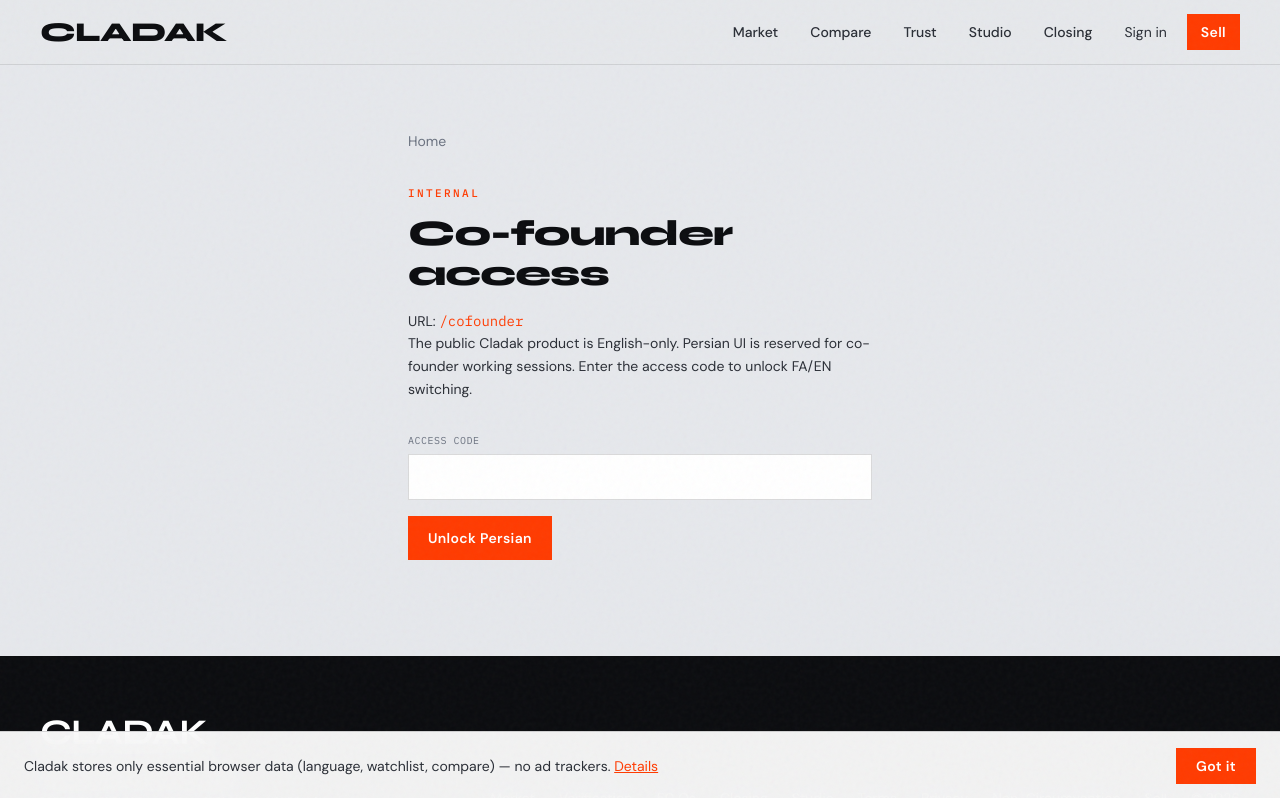
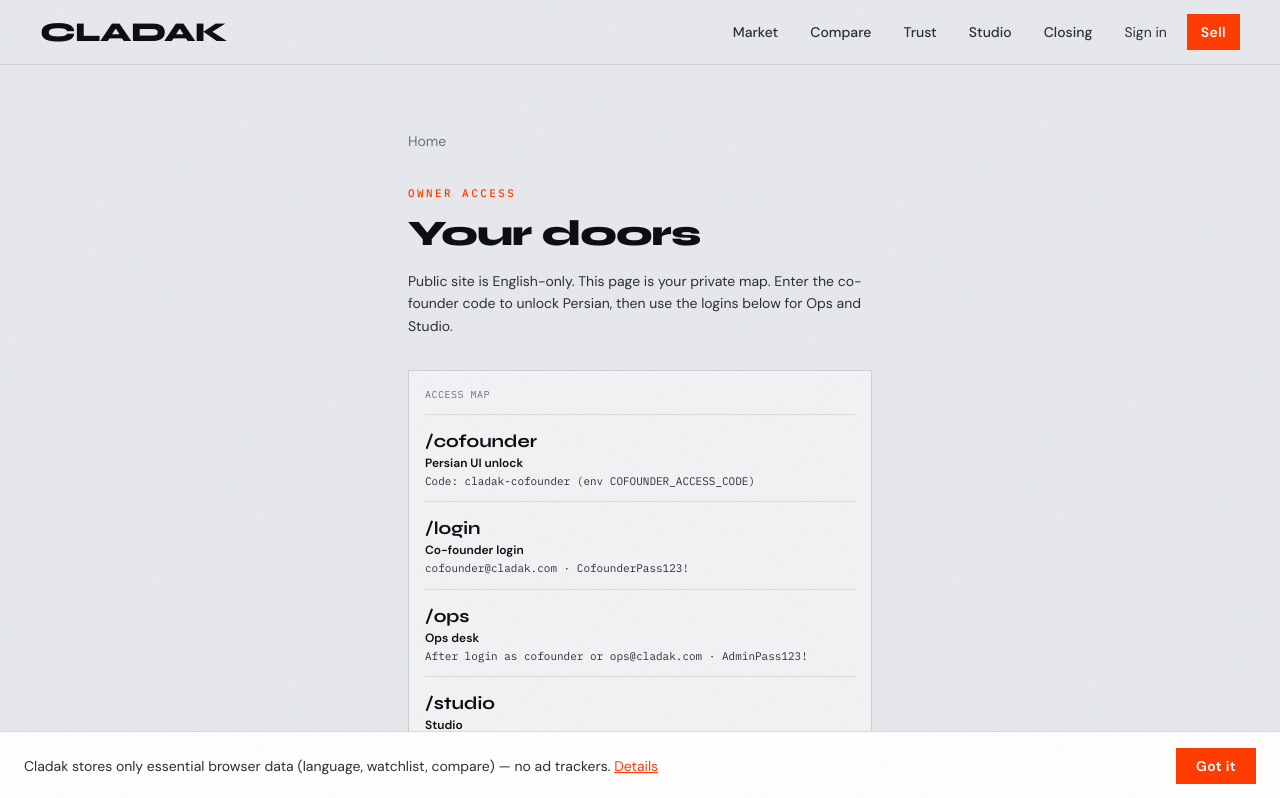
Before and after one commit to mmhaidari2-hash/another-breath, a Next.js app: page /cofounder in a window 1280 px wide. Shown: the top 798 px of the page. Built offline with nearby package versions, Linux system fonts and the light colour scheme.

Commit message:
Surface and reset owner access map on /cofounder
Make co-founder doors, logins, and ops paths explicit on the owner
page, document credentials in OWNER_ACCESS.md, and link Owner in the footer.

Co-authored-by: mmhaidari2-hash <mmhaidari2-hash@users.noreply.github.com>

```diff
--- a/src/components/CofounderGate.tsx
+++ b/src/components/CofounderGate.tsx
@@ -3,6 +3,29 @@
 import { useState } from 'react';
 import Link from 'next/link';
 import { useLang } from '@/components/LanguageProvider';
+
+const OWNER_DOORS = [
+  {
+    title: 'Persian UI unlock',
+    path: '/cofounder',
+    detail: 'Code: cladak-cofounder (env COFOUNDER_ACCESS_CODE)',
+  },
+  {
+    title: 'Co-founder login',
+    path: '/login',
+    detail: 'cofounder@cladak.com · CofounderPass123!',
+  },
+  {
+    title: 'Ops desk',
+    path: '/ops',
+    detail: 'After login as cofounder or ops@cladak.com · AdminPass123!',
+  },
+  {
+    title: 'Studio',
+    path: '/studio',
+    detail: 'Seller + operator workspace',
+  },
+] as const;
 
 export default function CofounderGate() {
   const { unlockCofounder, lockCofounder, cofounder, setLang } = useLang();
@@ -28,29 +51,59 @@ export default function CofounderGate() {
     setOk(true);
   };
 
+  const unlocked = cofounder || ok;
+
   return (
     <main className="pb-24 pt-16">
       <div className="mx-auto max-w-lg px-4 sm:px-6">
         <Link href="/" className="text-sm text-coal-mute hover:text-coal">
           Home
         </Link>
-        <p className="eyebrow mt-8">Internal</p>
+        <p className="eyebrow mt-8">Owner access</p>
         <h1 className="mt-3 font-display text-4xl font-extrabold tracking-tight">
-          Co-founder access
+          Your doors
         </h1>
         <p className="mt-4 text-sm leading-relaxed text-coal-soft">
-          URL: <code className="text-signal">/cofounder</code>
-          <br />
-          The public Cladak product is English-only. Persian UI is reserved for co-founder working
-          sessions. Enter the access code to unlock FA/EN switching.
+          Public site is English-only. This page is your private map. Enter the co-founder code
+          to unlock Persian, then use the logins below for Ops and Studio.
         </p>
 
-        {cofounder || ok ? (
+        <div className="mt-8 space-y-3 border border-coal/15 bg-stone-soft p-4">
+          <p className="font-mono text-[10px] uppercase tracking-wider text-coal-mute">
+            Access map
+          </p>
+          {OWNER_DOORS.map((door) => (
+            <div key={door.path} className="border-t border-coal/10 pt-3 first:border-0 first:pt-0">
+              <Link href={door.path} className="font-display text-lg font-bold text-coal hover:text-signal">
+                {door.path}
+              </Link>
+              <p className="text-xs font-semibold text-coal">{door.title}</p>
+              <p className="mt-0.5 font-mono text-[11px] text-coal-soft" dir="ltr">
+                {door.detail}
+              </p>
+            </div>
+          ))}
+        </div>
+
+        {unlocked ? (
           <div className="mt-8 space-y-4 border border-signal/40 bg-signal/10 p-5 text-sm">
-            <p className="font-semibold text-coal">Access unlocked. Persian is available in the header.</p>
+            <p className="font-semibold text-coal">
+              Unlocked. Persian is on. Your accounts are live after seed reset.
+            </p>
+            <ul className="space-y-1 font-mono text-[11px] text-coal-soft" dir="ltr">
+              <li>FA unlock code → cladak-cofounder</li>
+              <li>cofounder@cladak.com → CofounderPass123!</li>
+              <li>ops@cladak.com → AdminPass123!</li>
+            </ul>
             <div className="flex flex-wrap gap-3">
-              <Link href="/" className="btn-primary">
-                Open home (FA)
+              <Link href="/ops" className="btn-primary">
+                Open Ops
+              </Link>
+              <Link href="/studio" className="btn-ghost">
+                Studio
+              </Link>
+              <Link href="/login" className="btn-ghost">
+                Login
               </Link>
               <button
                 type="button"
@@ -68,20 +121,21 @@ export default function CofounderGate() {
           <form onSubmit={submit} className="mt-8 space-y-4">
             <div>
               <label className="mb-1.5 block font-mono text-[10px] uppercase tracking-wider text-coal-mute">
-                Access code
+                Co-founder access code
               </label>
               <input
                 type="password"
                 className="input-field"
                 value={code}
                 onChange={(e) => setCode(e.target.value)}
+                placeholder="cladak-cofounder"
                 autoComplete="off"
                 required
               />
             </div>
             {error && <p className="text-sm text-red-600">{error}</p>}
             <button type="submit" className="btn-primary">
-              Unlock Persian
+              Unlock Persian + owner session
             </button>
           </form>
         )}
--- a/src/components/SiteFooter.tsx
+++ b/src/components/SiteFooter.tsx
@@ -31,6 +31,9 @@ export default function SiteFooter() {
           <Link href="/studio" className="hover:text-white">
             Studio
           </Link>
+          <Link href="/cofounder" className="hover:text-signal">
+            Owner
+          </Link>
           <Link href="/legal/terms" className="hover:text-white">
             Terms
           </Link>
```
Also changed, not shown: 1 other file (tests, documents, lock files or other folders).
